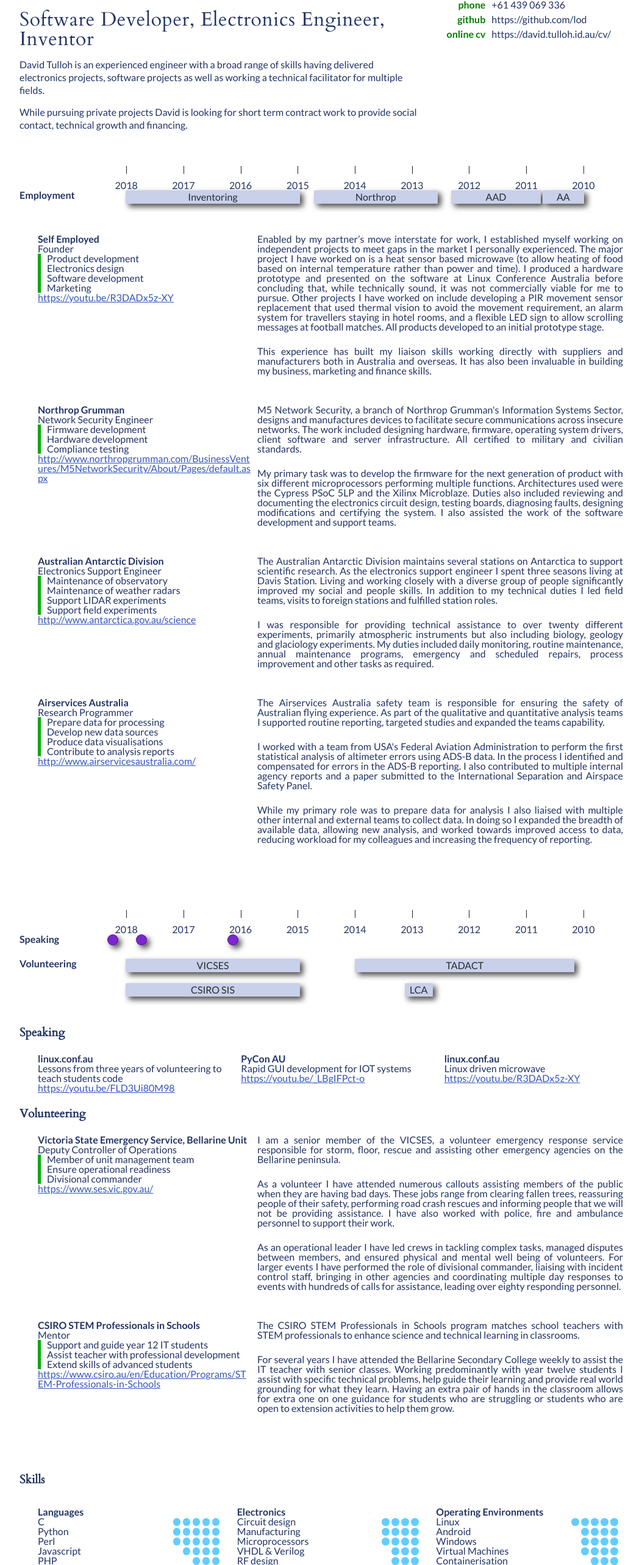
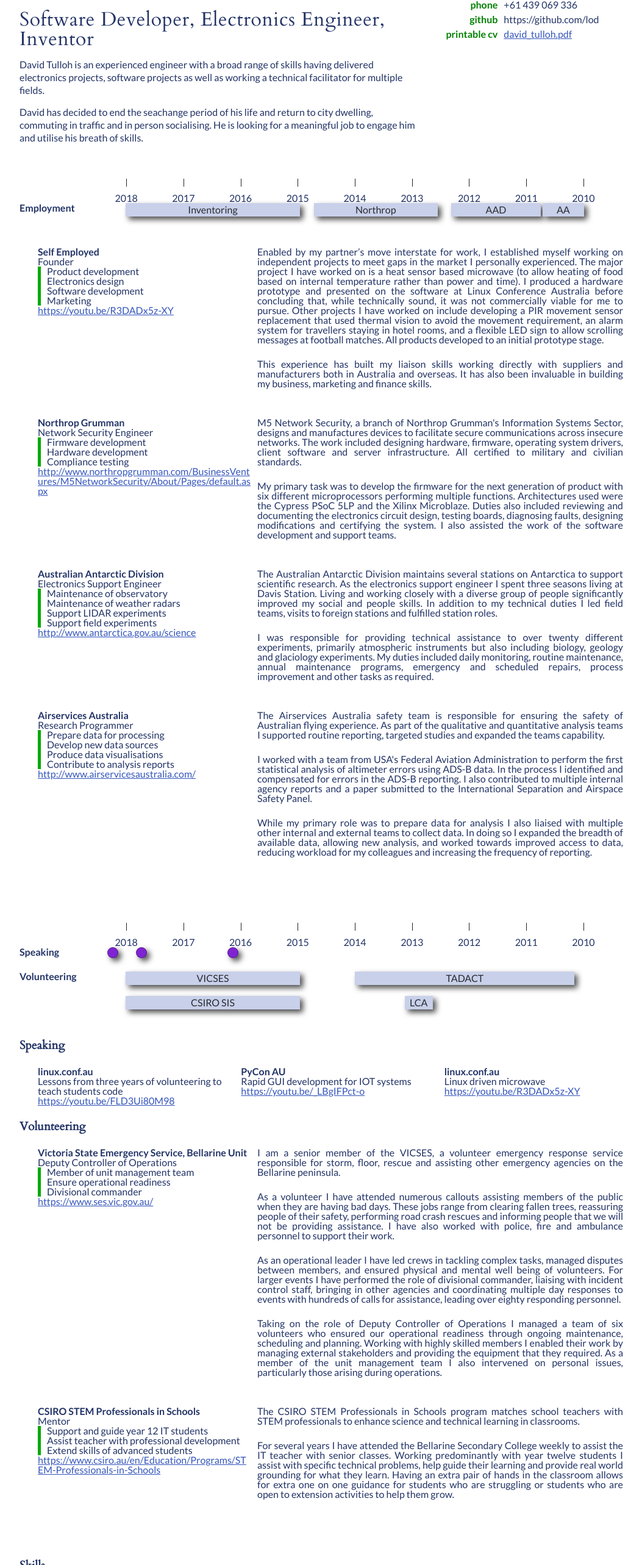
Before and after one commit to lod/CV, a React app in the folder rcv/: page / in a window 1280 px wide. Shown: the part 64-2630 px from the top of the page at 61% size, without its empty margins (108-1161 px from the left). Built offline with nearby package versions, Linux system fonts and the light colour scheme.

Commit message:
Further printing tweaks
Chrome has much better printing controls

```diff
--- a/rcv/public/index.html
+++ b/rcv/public/index.html
@@ -27,19 +27,6 @@
 	<script src="https://cdnjs.cloudflare.com/ajax/libs/es6-shim/0.35.3/es6-sham.min.js"></script>
 	<script src="https://cdnjs.cloudflare.com/ajax/libs/es7-shim/6.0.0/es7-shim.min.js"></script>
 	<script src="https://cdnjs.cloudflare.com/ajax/libs/babel-polyfill/6.16.0/polyfill.min.js"></script>
-
-	<style>
-		/* Remove header/footer from prints */
-		@page {
-			margin: 0;
-			size: A4 portrait;
-		}
-		@media print {
-			body {transform: scale(.9);}
-			font-size: 0.7em;
-		}
-	</style>
-
   </head>
   <body>
     <noscript>
--- a/rcv/src/App.js
+++ b/rcv/src/App.js
@@ -20,7 +20,7 @@
 					David Tulloh is an experienced engineer with a broad range of skills having delivered electronics projects, software projects as well as working a technical facilitator for multiple fields.
 				</p>
 				<p>
-					While pursuing private projects David is looking for short term contract work to provide social contact, technical growth and financing.
+				David has decided to end the seachange period of his life and return to city dwelling, commuting in traffic and in person socialising. He is looking for a meaningful job to engage him and utilise his breath of skills.
 				</p>
 			</div>
 					</div>
@@ -29,7 +29,12 @@
 						<dt>webpage</dt><dd>https://david.tulloh.id.au/</dd>
 						<dt>phone</dt><dd>+61 439 069 336</dd>
 						<dt>github</dt><dd>https://github.com/lod</dd>
-						<dt>online cv</dt><dd>https://david.tulloh.id.au/cv/</dd>
+						<div className="printonly">
+							<dt>online cv</dt><dd>https://david.tulloh.id.au/cv/</dd>
+						</div>
+						<div className="screenonly">
+							<dt>printable cv</dt><dd><a href="https://david.tulloh.id.au/cv/david_tulloh.pdf">david_tulloh.pdf</a></dd>
+						</div>
 					</dl>
 				</div>
 				<Timeline startYear={2010} endYear={2018}>
@@ -213,6 +218,8 @@
 			<p>
 			As an operational leader I have led crews in tackling complex tasks, managed disputes between members, and ensured physical and mental well being of volunteers. For larger events I have performed the role of divisional commander, liaising with incident control staff, bringing in other agencies and coordinating multiple day responses to events with hundreds of calls for assistance, leading over eighty responding personnel.
 			</p>
+			<p>
+			Taking on the role of Deputy Controller of Operations I managed a team of six volunteers who ensured our operational readiness through ongoing maintenance, scheduling and planning. Working with highly skilled members I enabled their work by managing external stakeholders and providing the equipment that they required. As a member of the unit management team I also intervened on personal issues, particularly those arising during operations.</p>
 				</Job>
 
 				<Job
@@ -272,7 +279,7 @@
 						<h2>Databases</h2>
 							<Skill num="4">SQL design</Skill>
 							<Skill num="3">Key Store</Skill>
-							<Skill num="3">PgSQL scripting</Skill>
+							<Skill num="3">Database scripting</Skill>
 							<Skill num="3">Version control</Skill>
 					</div>
 					<div className="group">
@@ -316,10 +323,11 @@
 
 			<Qualification
 				title="Australian Security Clearance NV1"
-				details="currently inactive"
+				details="Currently inactive"
 			/>
 
 			</div>
+
 
 			</div>
 		);
--- a/rcv/src/App.scss
+++ b/rcv/src/App.scss
@@ -2,12 +2,20 @@
 
 
 /* wkhtmltopdf doesn't support @page */
-/* @page { margin: 0; margin-left: 30mm; margin-right: 30mm; } */
+@page {
+	size: A4 portrait; /* poorly supported */
+	margin: 0; /* removes header and footer */
+	padding-top: 30px;
+}
+
 @media print {
 	body {
 		color: #000; /* When printing, actually go black */
 		margin-left:  3cm;
 		margin-right: 3cm;
+		font-size: 14px;
+		/* body { transform: scale(0.8) } /* Sneaking way to gain margins */
+		/* font-size: 0.7em; */
 	}
 }
 
@@ -109,6 +117,18 @@
 	}
 }
 
+.printonly {
+	@media not print {
+		display: none;
+	}
+}
+
+.screenonly {
+	@media print {
+		display: none;
+	}
+}
+
 .pagebreak {
 	@media print {
 		page-break-before: always;
--- a/rcv/src/qualification/style.scss
+++ b/rcv/src/qualification/style.scss
@@ -4,10 +4,14 @@
 	display: flex;
 	flex-direction: row;
 	flex-wrap: wrap;
-	justify-content: space-evenly;
+	justify-content: space-between;
 
 	margin-left: 30px;
 	margin-top: 4rem;
+
+	@media print {
+		margin-left: 0;
+	}
 
 	@media screen and (max-width: 767px) {
 		flex-direction: column;
--- a/rcv/src/skill/style.scss
+++ b/rcv/src/skill/style.scss
@@ -30,11 +30,19 @@
 	flex-direction: row;
 	flex-wrap: wrap;
 	margin-left: 20px;
+	justify-content: space-between;
+
+	@media print {
+		margin-left: 0;
+	}
 
 	.group {
 		display: block;
-		flex-grow: 1;
 		margin: 10px;
+
+		@media print {
+			margin-left: 0;
+		}
 
 		@media screen and (max-width: 767px) {
 			margin-left: 0;
--- a/rcv/src/speaking/style.scss
+++ b/rcv/src/speaking/style.scss
@@ -2,6 +2,10 @@
 		width: 300px;
 		text-align: left;
 		margin-left: 30px;
+		@media print {
+			margin-left: 0;
+			border-right: 10px solid transparent; /* Hack, provides margin */
+		}
 
 		@media screen and (max-width: 767px) {
 			margin-bottom: 1.5em;
--- a/rcv/src/timeline/timeline.scss
+++ b/rcv/src/timeline/timeline.scss
@@ -50,6 +50,9 @@
 	.period {
 		display: block;
 		background: #c8d0ea;
+		@media print {
+			background: #edf0f8; /* lighter shade */
+		}
 		position: absolute;
 		text-align: center;
 		padding: 0.2em 0;
```
